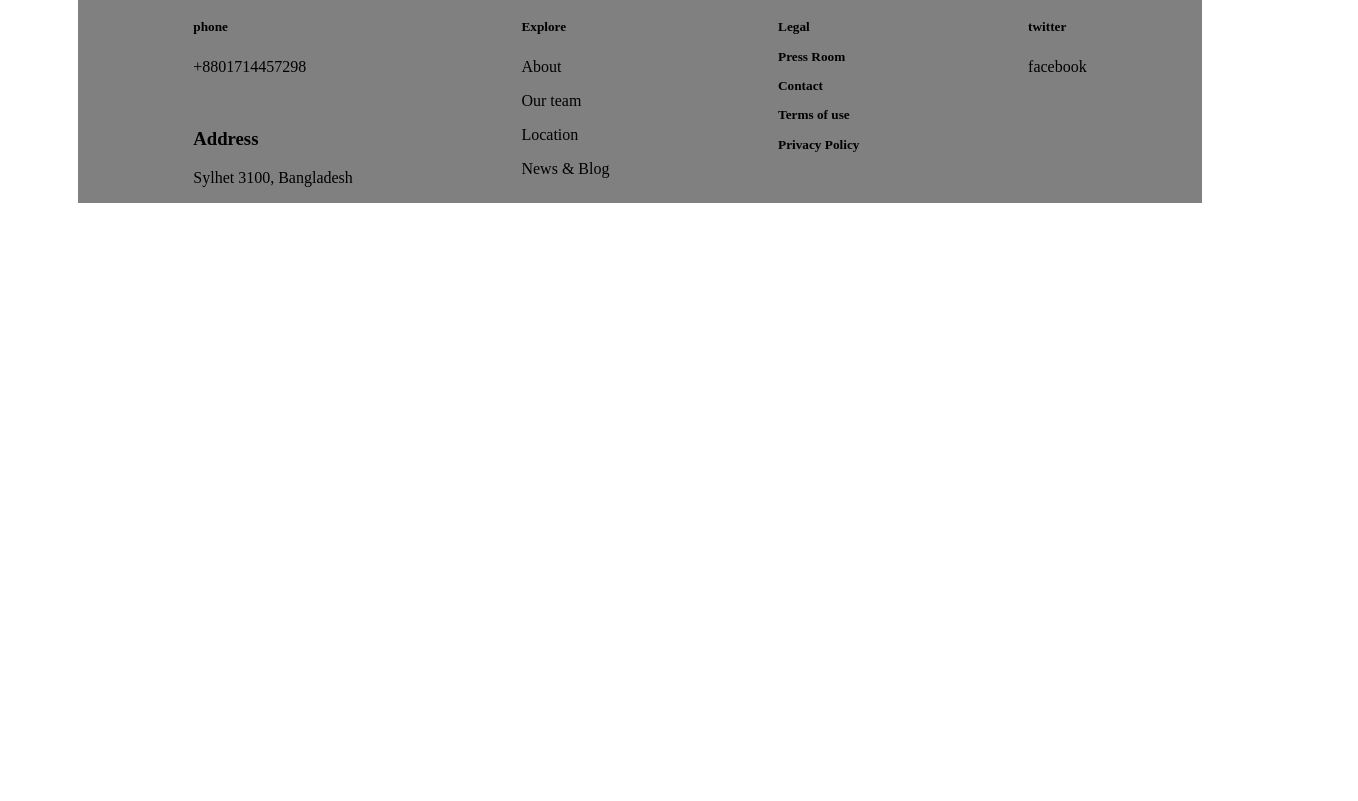
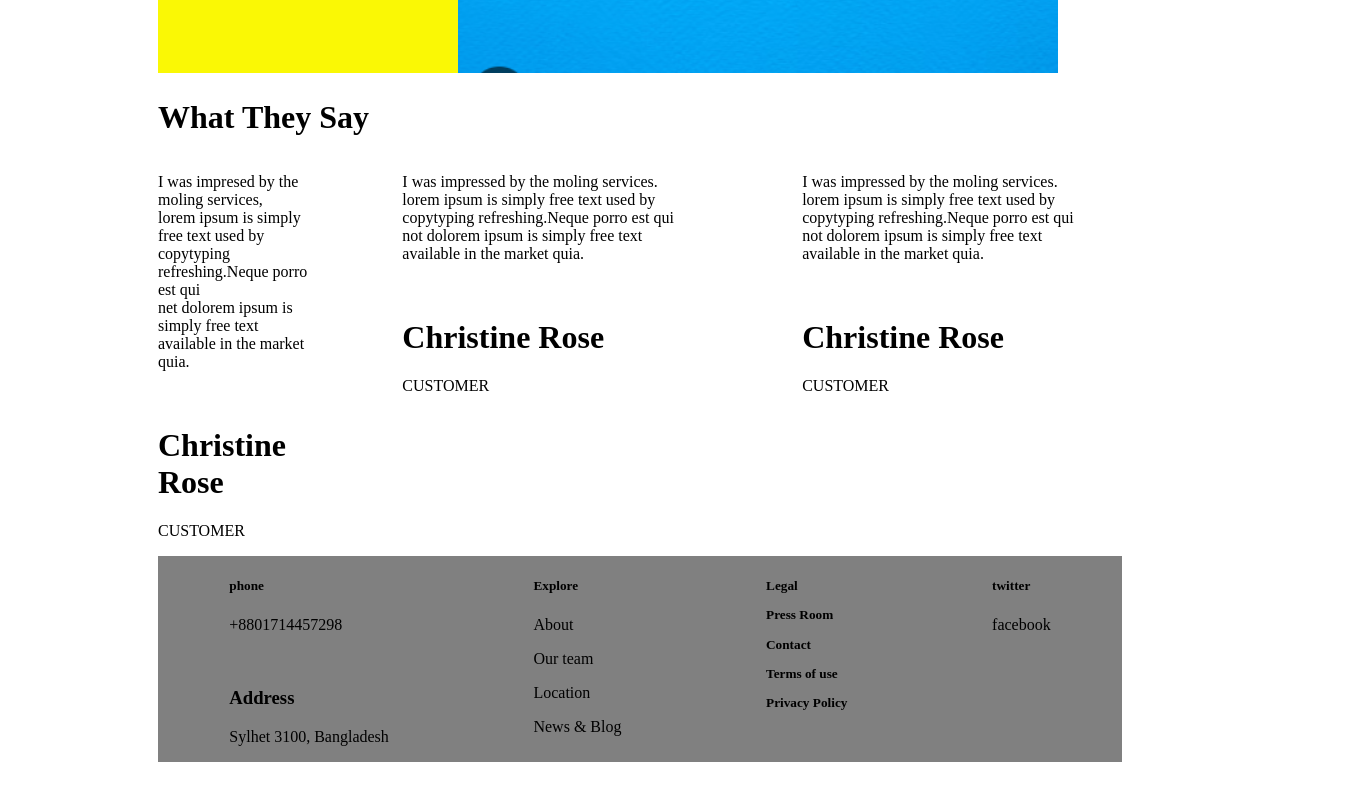
Before and after one commit to Loice-Staice/html-ecommerce, a plain HTML site: page index.html in a window 1280 px wide. Shown: the part 3611-4412 px from the top of the page, 1358 px wide, since content can reach past the window. Before the commit the page ends 3884 px from the top, so only its background shows below. Drawn offline with Linux system fonts and the light colour scheme.

Commit message:
first commit

```diff
--- a/index.html
+++ b/index.html
@@ -159,6 +159,32 @@
         <img src="photos/blue.png" width="600px" height="300px">
     </div>
     </div>
+    <h1>What They Say</h1>
+    <div id="say">
+        <div>
+            <p>I was impresed by the moling services,<br>lorem ipsum is simply free text used by<br>copytyping refreshing.Neque  porro est qui<br>net dolorem ipsum is simply free text <br>available in the market quia.</p>
+            <br>
+            <h1> Christine Rose</h1>
+            <p>CUSTOMER</p>
+        </div>
+        <div>
+            <p>I was impressed by the moling services.<br>lorem ipsum is simply free text used by copytyping refreshing.Neque porro est qui <br>not dolorem ipsum is simply free text<br>available in the market quia.</p>
+
+            <br>
+            <h1>Christine Rose</h1>
+            <p>CUSTOMER</p>
+            </div>
+
+         <div>
+            <p>I was impressed by the moling services.<br>lorem ipsum is simply free text used by copytyping refreshing.Neque porro est qui <br>not dolorem ipsum is simply free text<br>available in the market quia.</p>
+
+            <br>
+            <h1>Christine Rose</h1>
+            <p>CUSTOMER</p>
+
+         </div>
+        </div>
+    </div>
     <footer>
         <div class="container8">
          <div>
--- a/style.css
+++ b/style.css
@@ -1,6 +1,6 @@
 #main{
     margin: 50px;
-    padding: 20px;
+    padding: 100px;
 
 
 }
@@ -80,3 +80,7 @@ span{
     gap:15%;
     background-color:gray;
 }
+#say{
+    display: flex;
+    gap: 80px;
+}
```
